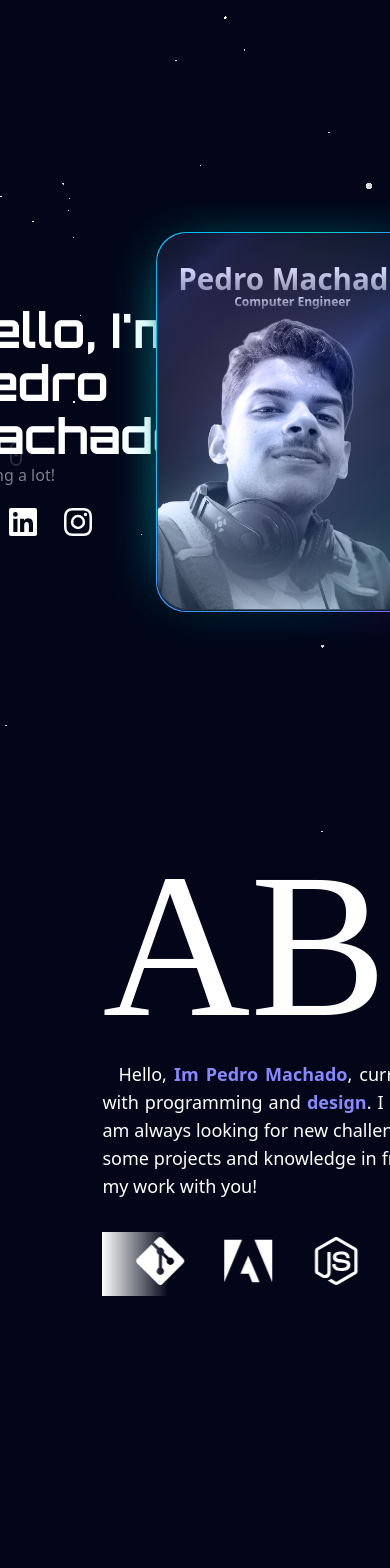
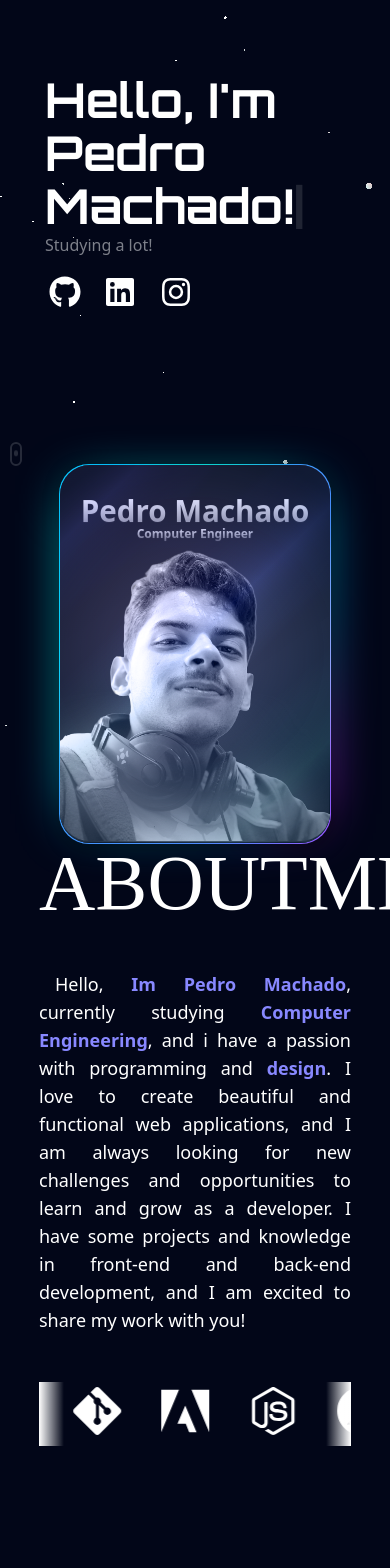
Before and after one commit to Pedrohmac07/Portfolio-React, a Next.js app: page / in a window 390 px wide. Shown: the top 1568 px of the page. Built offline with nearby package versions, Linux system fonts and the light colour scheme; a web font is replaced by a local one.

Commit message:
Added mobile first and more responsiveness

```diff
--- a/src/app/page.tsx
+++ b/src/app/page.tsx
@@ -31,12 +31,12 @@ export default function Home() {
         disableRotation={false}
       />
     </div>
-
-      {/* Primeira seção */}
       <MotionScroll>
-        <div className="grid grid-cols-2 place-items-center h-screen z-10 relative">
+        <div className="grid grid-rows-1 md:grid-cols-2 place-items-center h-screen z-10 relative">
           <HomeComponent />
-          <MyProfilePicture />
+          <div className="mt-20 md:mt-0">
+            <MyProfilePicture />
+          </div>
         </div>
       </MotionScroll>
 
--- a/src/components/AboutMe.css
+++ b/src/components/AboutMe.css
@@ -1,6 +1,9 @@
 strong {
   color: rgb(136, 136, 255);
 }
+
+
+
 strong:hover {
   background: linear-gradient(135deg, rgb(136, 136, 255), rgb(100, 100, 255));
   color: white;
--- a/src/components/AboutMeInfo.tsx
+++ b/src/components/AboutMeInfo.tsx
@@ -23,9 +23,8 @@ const techLogos = [
 
 const AboutMeComp = () => {
   return (
-    <div className="w-4/5 max-w-5xl text-white mx-auto text-center flexbox">
-      {/* Título animado */}
-      <div style={{ position: 'relative', height: '200px', margin: '0 auto' }}>
+    <section className="w-4/5 max-w-5xl text-white mx-auto text-center flexbox">
+      <div style={{ position: 'relative', margin: 'auto' }}>
         <TextPressure
           text="About Me"
           flex={true}
@@ -39,16 +38,14 @@ const AboutMeComp = () => {
           minFontSize={36}
         />
       </div>
-      {/* Parágrafo */}
-      <p className="text-lg mt-4 indent-4 text-justify">
+      <p className="text-lg mt-12 indent-4 text-justify relative">
         Hello, <strong>Im Pedro Machado</strong>, currently studying <strong>Computer Engineering</strong>,
         and i have a passion with programming and <strong>design</strong>. I love to create beautiful and
         functional web applications, and I am always looking for new challenges and opportunities to learn
         and grow as a developer. I have some projects and knowledge in front-end and back-end development,
         and I am excited to share my work with you!
       </p>
-      {/* LogoLoop abaixo do parágrafo */}
-      <div style={{ height: '200px', position: 'relative', overflow: 'hidden', marginTop: '2rem'}}>
+      <div style={{position: 'relative', overflow: 'hidden', marginTop: '3rem'}}>
         <LogoLoop
           logos={techLogos}
           speed={120}
@@ -62,7 +59,7 @@ const AboutMeComp = () => {
           ariaLabel="Technology partners"
         />
       </div>
-    </div>
+    </section>
   );
 };
 
--- a/src/components/Framer-Motion.tsx
+++ b/src/components/Framer-Motion.tsx
@@ -13,6 +13,7 @@ export default function MotionScroll({ children }: Props) {
       exit={{ opacity: 0, y: 20 }}
       viewport={{ once: false, amount: 0.1 }}
       transition={{ duration: 0.7, ease: "easeInOut" }}
+      className="w-full h-full margin-auto"
     >
       {children}
     </motion.div>
```
